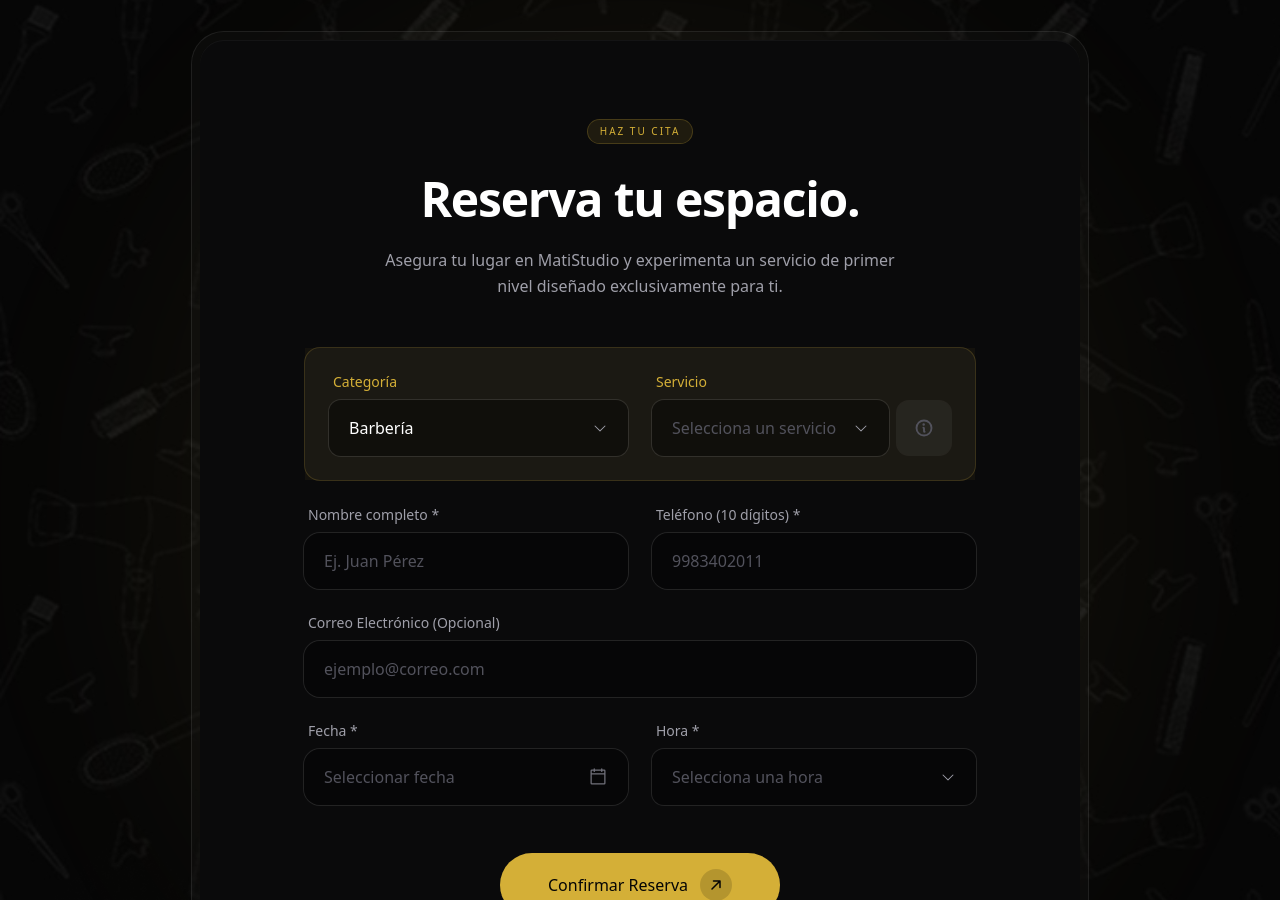
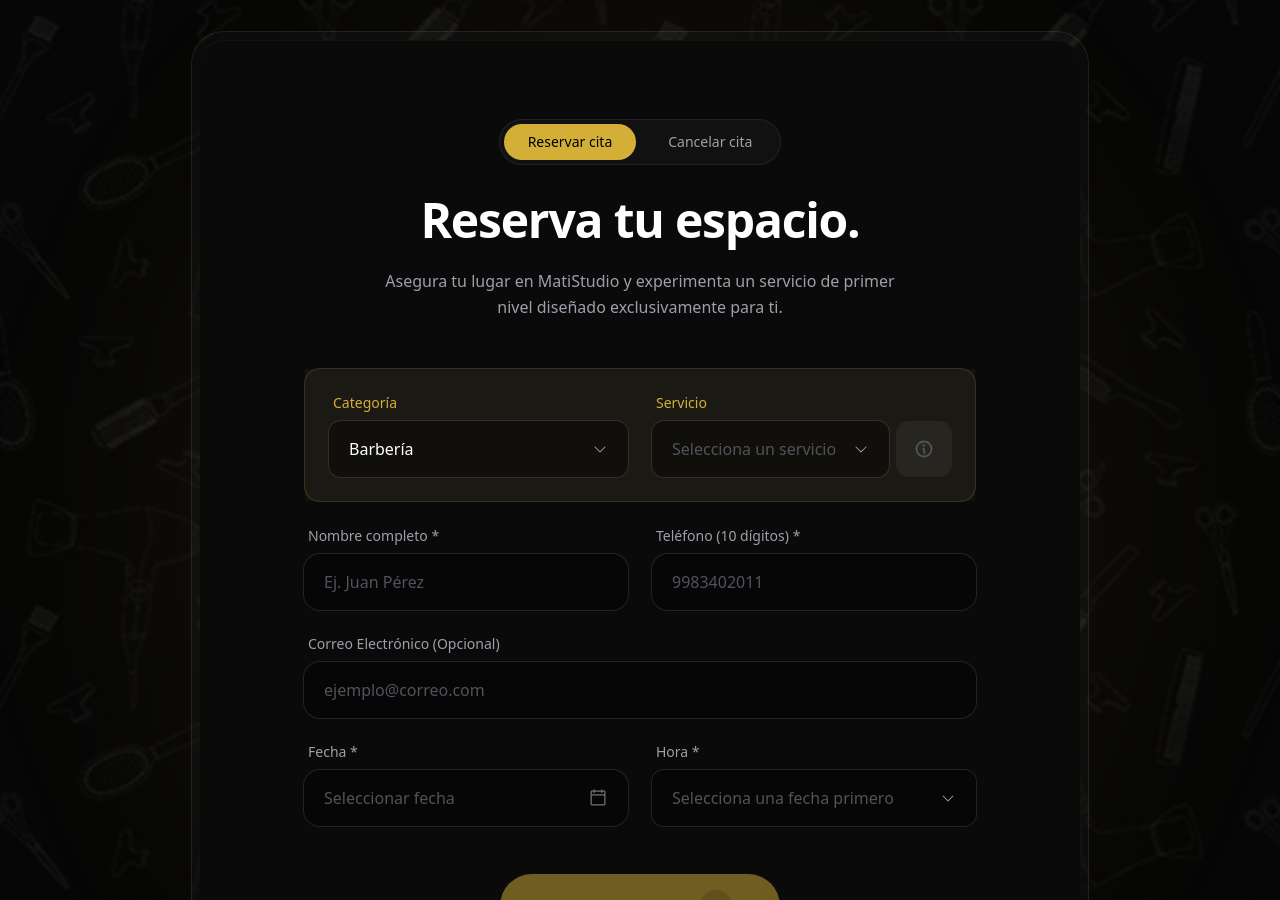
Before and after one commit to AbcDeveloper3995/MatiStudio, a Next.js app: page / in a window 1280 px wide. Shown: the part 1900-2800 px from the top of the page. Built offline with nearby package versions, Linux system fonts and the light colour scheme.

Commit message:
feat: Add reservation cancellation flow, UI enhancements for Navbar logo, and vertical mobile carousel

```diff
--- a/src/components/layout/Navbar.tsx
+++ b/src/components/layout/Navbar.tsx
@@ -29,7 +29,7 @@
         >
           <a href="#" className="flex items-center gap-2">
             {/* eslint-disable-next-line @next/next/no-img-element */}
-            <img src="/Mati_Studio_vector-2.svg" alt="Mati Studio" className="h-6 w-auto" />
+            <img src="/Mati_Studio_vector-2.svg" alt="Mati Studio" className="h-10 w-10 rounded-full object-cover ring-1 ring-white/10 bg-white/5 p-1" />
           </a>
 
           <nav className="hidden md:flex items-center gap-8">
--- a/src/components/sections/Reservation.tsx
+++ b/src/components/sections/Reservation.tsx
@@ -4,6 +4,7 @@
 import { useState, useEffect } from "react";
 import { motion, AnimatePresence } from "motion/react";
 import { Info, X } from "@phosphor-icons/react";
+import { cn } from "@/lib/utils";
 import { CustomSelect } from "../ui/CustomSelect";
 import { CustomDatePicker } from "../ui/CustomDatePicker";
 
@@ -44,11 +45,22 @@
     time: ""
   });
 
+  // Schedule State
+  const [availableTimes, setAvailableTimes] = useState<{label: string, value: string}[]>([]);
+  const [isLoadingTimes, setIsLoadingTimes] = useState(false);
+
   // Validation State
   const [errors, setErrors] = useState<Record<string, string>>({});
 
   // Modal State
   const [isModalOpen, setIsModalOpen] = useState(false);
+
+  // Notification & Submit State
+  const [isSubmitting, setIsSubmitting] = useState(false);
+  const [notification, setNotification] = useState<{ message: string; type: "success" | "error" } | null>(null);
+
+  // Action Type State
+  const [actionType, setActionType] = useState<"reservar" | "cancelar">("reservar");
 
   const categories = data?.categorias || [];
 
@@ -91,9 +103,34 @@
     if (errors[id]) setErrors(prev => ({...prev, [id]: ""}));
   };
 
-  const handleDateChange = (val: string) => {
-    setFormData(prev => ({ ...prev, date: val }));
+  const handleDateChange = async (val: string) => {
+    setFormData(prev => ({ ...prev, date: val, time: "" }));
     if (errors.date) setErrors(prev => ({...prev, date: ""}));
+
+    if (val && actionType === "reservar") {
+      setIsLoadingTimes(true);
+      try {
+        const url = new URL("https://energy-cross-n8n.5rbvev.easypanel.host/webhook-test/disponibilidad");
+        url.searchParams.append("fecha", val);
+        const response = await fetch(url.toString());
+        if (!response.ok) throw new Error("Network response was not ok");
+        const data = await response.json();
+
+        if (Array.isArray(data) && data.length > 0) {
+           const horarios = data[0].horarios_disponibles || [];
+           setAvailableTimes(horarios.map((t: string) => ({ label: t, value: t })));
+        } else {
+           setAvailableTimes([]);
+        }
+      } catch (error) {
+        console.error("Error fetching available times:", error);
+        setAvailableTimes([]);
+      } finally {
+        setIsLoadingTimes(false);
+      }
+    } else {
+      setAvailableTimes([]);
+    }
   };
 
   const handleTimeChange = (val: string) => {
@@ -110,14 +147,16 @@
     if (formData.phone.length !== 10) {
       newErrors.phone = "El teléfono debe tener exactamente 10 dígitos.";
     }
+    if (!formData.date) {
+      newErrors.date = "Por favor selecciona una fecha.";
+    }
+
+    if (actionType === "reservar") {
       if (formData.email) {
         const emailRegex = /^[^\s@]+@[^\s@]+\.[^\s@]+$/;
         if (!emailRegex.test(formData.email)) {
           newErrors.email = "Formato de correo electrónico no válido.";
         }
-    }
-    if (!formData.date) {
-      newErrors.date = "Por favor selecciona una fecha.";
       }
       if (!formData.time) {
         newErrors.time = "Por favor selecciona una hora.";
@@ -125,16 +164,88 @@
       if (!selectedService) {
         newErrors.service = "Por favor selecciona un servicio.";
       }
+    }
 
     setErrors(newErrors);
     return Object.keys(newErrors).length === 0;
   };
 
-  const handleSubmit = (e: React.FormEvent) => {
+  const isFormValid = (() => {
+    if (!formData.name || formData.name.length < 3) return false;
+    if (formData.phone.length !== 10) return false;
+    if (!formData.date) return false;
+    if (actionType === "reservar") {
+      if (!formData.time) return false;
+      if (!selectedService) return false;
+    }
+    return true;
+  })();
+
+  const handleSubmit = async (e: React.FormEvent) => {
     e.preventDefault();
-    if (validateForm()) {
-      alert("Reserva enviada exitosamente!");
-      // Reset logic can go here
+    if (!validateForm()) return;
+
+    setIsSubmitting(true);
+
+    const endpoint = actionType === "reservar"
+      ? "https://energy-cross-n8n.5rbvev.easypanel.host/webhook-test/reserva"
+      : "https://energy-cross-n8n.5rbvev.easypanel.host/webhook-test/delete-reserva";
+
+    const payload = actionType === "reservar" ? {
+      name: formData.name,
+      phone: formData.phone,
+      email: formData.email,
+      date: formData.date,
+      time: formData.time,
+      category: selectedCategory || activeCategoryName,
+      service: selectedService
+    } : {
+      name: formData.name,
+      phone: formData.phone,
+      date: formData.date,
+    };
+
+    try {
+      const response = await fetch(endpoint, {
+        method: "POST",
+        headers: {
+          "Content-Type": "application/json",
+        },
+        body: JSON.stringify(payload),
+      });
+
+      if (!response.ok) {
+        throw new Error("Network response was not ok");
+      }
+
+      const responseData = await response.json();
+
+      const defaultSuccessMessage = actionType === "reservar"
+        ? "Tu cita está confirmada. ¡Nos vemos pronto!"
+        : "Tu cita ha sido cancelada exitosamente.";
+
+      setNotification({
+        message: responseData.message || defaultSuccessMessage,
+        type: "success"
+      });
+
+      // Reset form on success
+      setFormData({
+        name: "",
+        phone: "",
+        email: "",
+        date: "",
+        time: ""
+      });
+      setSelectedService("");
+    } catch (error) {
+      console.error("Error submitting action:", error);
+      setNotification({
+        message: "Hubo un error al procesar tu solicitud. Por favor, inténtalo de nuevo más tarde.",
+        type: "error"
+      });
+    } finally {
+      setIsSubmitting(false);
     }
   };
 
@@ -159,25 +270,54 @@
 
           <div className="absolute -inset-10 bg-brand-orange/5 blur-[100px] rounded-full pointer-events-none -z-10" />
 
-          <div className="rounded-[calc(2rem-0.5rem)] bg-brand-zinc px-6 py-12 md:px-16 md:py-20 shadow-[inset_0_1px_1px_rgba(255,255,255,0.05)] relative overflow-hidden">
+          <div className="rounded-[calc(2rem-0.5rem)] bg-brand-zinc px-6 py-12 md:px-16 md:py-20 shadow-[inset_0_1px_1px_rgba(255,255,255,0.05)] relative overflow-visible">
 
             <div className="relative z-10 grid grid-cols-1 gap-12">
               <div className="flex flex-col gap-6 text-center items-center">
-                <span className="inline-block rounded-full px-3 py-1 text-[10px] uppercase tracking-[0.2em] font-medium ring-1 ring-brand-orange/30 bg-brand-orange/10 text-brand-orange mb-2">
-                  Haz tu cita
-                </span>
+                <div className="flex items-center gap-2 rounded-full bg-[#111] p-1 ring-1 ring-white/10 mb-2">
+                  <button
+                    type="button"
+                    onClick={() => { setActionType("reservar"); setErrors({}); }}
+                    className={cn(
+                      "px-6 py-2 rounded-full text-sm font-medium transition-all",
+                      actionType === "reservar" ? "bg-brand-orange text-black" : "text-zinc-400 hover:text-white hover:bg-white/5"
+                    )}
+                  >
+                    Reservar cita
+                  </button>
+                  <button
+                    type="button"
+                    onClick={() => { setActionType("cancelar"); setErrors({}); }}
+                    className={cn(
+                      "px-6 py-2 rounded-full text-sm font-medium transition-all",
+                      actionType === "cancelar" ? "bg-rose-500/90 text-white shadow-[0_0_20px_rgba(244,63,94,0.3)]" : "text-zinc-400 hover:text-white hover:bg-white/5"
+                    )}
+                  >
+                    Cancelar cita
+                  </button>
+                </div>
+
                 <h2 className="text-4xl md:text-5xl font-bold tracking-tight text-white">
-                  Reserva tu espacio.
+                  {actionType === "reservar" ? "Reserva tu espacio." : "Cancela tu cita."}
                 </h2>
                 <p className="text-zinc-400 leading-relaxed max-w-lg">
-                  Asegura tu lugar en MatiStudio y experimenta un servicio de primer nivel diseñado exclusivamente para ti.
+                  {actionType === "reservar"
+                    ? "Asegura tu lugar en MatiStudio y experimenta un servicio de primer nivel diseñado exclusivamente para ti."
+                    : "Lamentamos que no puedas asistir. Ingresa tus datos para cancelar tu reserva."}
                 </p>
               </div>
 
               <form className="flex flex-col gap-6 w-full max-w-2xl mx-auto" onSubmit={handleSubmit} noValidate>
 
                 {/* Dependent Custom Selects for Category & Service */}
-                <div className="grid grid-cols-1 md:grid-cols-2 gap-6 bg-[#111] border border-brand-orange/20 p-6 rounded-2xl relative overflow-visible">
+                <AnimatePresence mode="popLayout">
+                  {actionType === "reservar" && (
+                    <motion.div
+                      initial={{ opacity: 0, height: 0 }}
+                      animate={{ opacity: 1, height: "auto" }}
+                      exit={{ opacity: 0, height: 0 }}
+                      className="grid grid-cols-1 md:grid-cols-2 gap-6 bg-[#111] border border-brand-orange/20 p-6 rounded-2xl relative overflow-visible origin-top"
+                    >
                       <div className="absolute inset-0 bg-brand-orange/5 pointer-events-none" />
 
                       <div className="flex flex-col gap-2 relative z-20">
@@ -221,7 +361,9 @@
                         </div>
                         {errors.service && <span className="text-xs text-red-400 pl-1">{errors.service}</span>}
                       </div>
-                </div>
+                    </motion.div>
+                  )}
+                </AnimatePresence>
 
                 <div className="grid grid-cols-1 md:grid-cols-2 gap-6">
                   <div className="flex flex-col gap-2">
@@ -251,7 +393,14 @@
                 </div>
 
                 {/* Email (Optional) */}
-                <div className="flex flex-col gap-2">
+                <AnimatePresence mode="popLayout">
+                  {actionType === "reservar" && (
+                    <motion.div
+                      initial={{ opacity: 0, height: 0 }}
+                      animate={{ opacity: 1, height: "auto" }}
+                      exit={{ opacity: 0, height: 0 }}
+                      className="flex flex-col gap-2 origin-top"
+                    >
                       <label htmlFor="email" className="text-sm font-medium text-zinc-400 pl-1">Correo Electrónico (Opcional)</label>
                       <input
                         type="email"
@@ -262,9 +411,11 @@
                         placeholder="ejemplo@correo.com"
                       />
                       {errors.email && <span className="text-xs text-red-400 pl-1">{errors.email}</span>}
-                </div>
+                    </motion.div>
+                  )}
+                </AnimatePresence>
 
-                <div className="grid grid-cols-1 md:grid-cols-2 gap-6 relative z-10">
+                <div className={cn("grid gap-6 relative z-10", actionType === "reservar" ? "grid-cols-1 md:grid-cols-2" : "grid-cols-1")}>
                   <div className="flex flex-col gap-2 relative z-20">
                     <label className="text-sm font-medium text-zinc-400 pl-1">Fecha *</label>
                     <CustomDatePicker
@@ -274,22 +425,38 @@
                     />
                     {errors.date && <span className="text-xs text-red-400 pl-1">{errors.date}</span>}
                   </div>
-                  <div className="flex flex-col gap-2 relative z-10">
+                  <AnimatePresence mode="popLayout">
+                    {actionType === "reservar" && (
+                      <motion.div
+                        initial={{ opacity: 0, scale: 0.95 }}
+                        animate={{ opacity: 1, scale: 1 }}
+                        exit={{ opacity: 0, scale: 0.95 }}
+                        className="flex flex-col gap-2 relative z-10"
+                      >
                         <label className="text-sm font-medium text-zinc-400 pl-1">Hora *</label>
                         <CustomSelect
                           value={formData.time}
                           onChange={handleTimeChange}
-                      options={AVAILABLE_TIMES}
-                      placeholder="Selecciona una hora"
+                          options={availableTimes}
+                          placeholder={isLoadingTimes ? "Cargando horarios..." : (formData.date ? "Selecciona una hora" : "Selecciona una fecha primero")}
                           hasError={!!errors.time}
                         />
                         {errors.time && <span className="text-xs text-red-400 pl-1">{errors.time}</span>}
-                  </div>
+                      </motion.div>
+                    )}
+                  </AnimatePresence>
                 </div>
 
                 <div className="mt-6 flex justify-center relative z-0">
-                  <Button type="submit" className="w-full md:w-auto px-12 py-4">
-                    Confirmar Reserva
+                  <Button
+                    type="submit"
+                    disabled={isSubmitting || !isFormValid}
+                    className={cn(
+                      "w-full md:w-auto px-12 py-4 disabled:opacity-50 disabled:cursor-not-allowed",
+                      actionType === "cancelar" && "bg-rose-500/90 hover:brightness-110 text-white ring-0"
+                    )}
+                  >
+                    {isSubmitting ? "Procesando..." : actionType === "reservar" ? "Confirmar Reserva" : "Confirmar Cancelación"}
                   </Button>
                 </div>
               </form>
@@ -353,6 +520,59 @@
           </div>
         )}
       </AnimatePresence>
+
+      {/* Notification Modal */}
+      <AnimatePresence>
+        {notification && (
+          <div className="fixed inset-0 z-[60] flex items-center justify-center p-4">
+            <motion.div
+              initial={{ opacity: 0 }}
+              animate={{ opacity: 1 }}
+              exit={{ opacity: 0 }}
+              className="absolute inset-0 bg-black/80 backdrop-blur-sm"
+              onClick={() => setNotification(null)}
+            />
+            <motion.div
+              initial={{ opacity: 0, scale: 0.95, y: 20 }}
+              animate={{ opacity: 1, scale: 1, y: 0 }}
+              exit={{ opacity: 0, scale: 0.95, y: 20 }}
+              className={cn(
+                "relative w-full max-w-md rounded-3xl bg-[#111] border p-8 shadow-[0_0_50px_rgba(0,0,0,0.5)] overflow-hidden text-center",
+                notification.type === "success" ? "border-brand-orange/40" : "border-red-500/40"
+              )}
+            >
+              <div className={cn(
+                "absolute top-0 left-1/2 -translate-x-1/2 w-64 h-64 blur-[80px] rounded-full pointer-events-none",
+                notification.type === "success" ? "bg-brand-orange/10" : "bg-red-500/10"
+              )} />
+
+              <button
+                onClick={() => setNotification(null)}
+                className="absolute top-6 right-6 text-zinc-400 hover:text-white transition-colors z-10"
+              >
+                <X size={24} />
+              </button>
+
+              <div className="relative z-10">
+                <span className={cn(
+                  "text-[10px] uppercase tracking-[0.2em] font-medium mb-4 block",
+                  notification.type === "success" ? "text-brand-orange" : "text-red-400"
+                )}>
+                  {notification.type === "success" ? "¡Éxito!" : "Atención"}
+                </span>
+                <p className="text-white text-lg leading-relaxed font-light whitespace-pre-wrap">
+                  {notification.message}
+                </p>
+                <div className="mt-8">
+                  <Button variant="primary" onClick={() => setNotification(null)} className="w-full">
+                    Aceptar
+                  </Button>
+                </div>
+              </div>
+            </motion.div>
+          </div>
+        )}
+      </AnimatePresence>
     </section>
   );
 }
--- a/src/components/sections/ServicesCarousel.tsx
+++ b/src/components/sections/ServicesCarousel.tsx
@@ -21,10 +21,10 @@
 
       <div
         ref={scrollRef}
-        className="flex overflow-x-auto gap-6 pb-8 pt-4 px-4 snap-x snap-mandatory hide-scrollbar"
+        className="flex flex-col md:flex-row overflow-y-auto md:overflow-y-visible md:overflow-x-auto gap-6 pb-8 pt-4 px-4 snap-y snap-mandatory md:snap-x hide-scrollbar max-h-[980px] md:max-h-none"
       >
         {servicios.map((servicio, idx) => (
-          <div key={servicio.nombre} className="min-w-[85vw] md:min-w-[380px] snap-center">
+          <div key={servicio.nombre} className="w-full md:min-w-[380px] snap-center">
             <ServiceCard
               title={servicio.nombre}
               price={servicio.precio}
--- a/src/components/ui/CustomDatePicker.tsx
+++ b/src/components/ui/CustomDatePicker.tsx
@@ -139,7 +139,7 @@
               {Array.from({ length: daysInMonth }).map((_, i) => {
                 const day = i + 1;
                 const cellDate = new Date(currentYear, currentMonth, day);
-                cellDate.setHours(0,0,0,0);
+                cellDate.setHours(0, 0, 0, 0);
 
                 const isPast = cellDate < today;
 
@@ -147,7 +147,7 @@
                 let isSelected = false;
                 if (value) {
                   const selDate = new Date(value + 'T12:00:00');
-                  selDate.setHours(0,0,0,0);
+                  selDate.setHours(0, 0, 0, 0);
                   isSelected = cellDate.getTime() === selDate.getTime();
                 }
 
```
Lines whose indentation alone changed are shown as unchanged.
